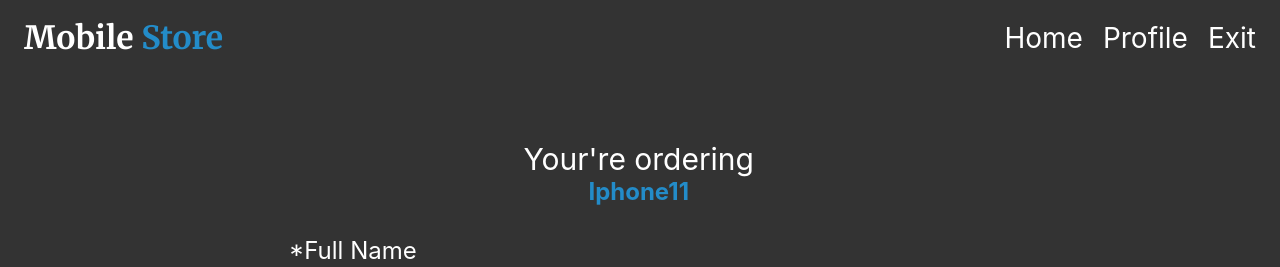
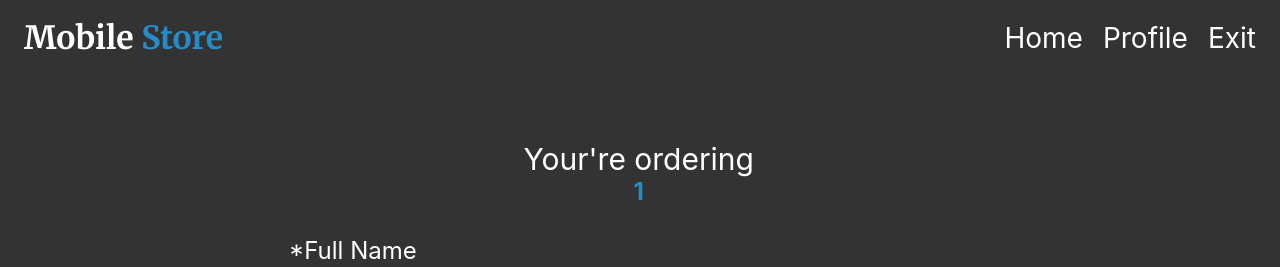
Before and after one commit to MateuszMalec1611/TSC-React-Mobile-Store, a React (Create React App) app: page /form/1 in a window 1280 px wide. Shown: the top 267 px of the page. Built offline with nearby package versions, Linux system fonts and the light colour scheme.

Commit message:
feat: correction for form

```diff
--- a/src/MobileStore.tsx
+++ b/src/MobileStore.tsx
@@ -22,7 +22,7 @@
                     <Route path="/product/:productName">
                         <ProductDetail />
                     </Route>
-                    <Route path="/form">
+                    <Route path="/form/:productName">
                         <OrderForm />
                     </Route>
                 </Layout>
--- a/src/pages/FormOrder/FormOrder.tsx
+++ b/src/pages/FormOrder/FormOrder.tsx
@@ -1,4 +1,6 @@
 import React from 'react';
+import { useParams } from 'react-router-dom';
+import { ParamTypes } from '@pages/ProductDetail/ProductDetail';
 import { motion } from 'framer-motion';
 import pageTransitionFM from '@pages/pageTransition';
 import Button from '@components/Ui/Button/Button';
@@ -9,6 +11,8 @@
     /^(([^<>()[\]\\.,;:\s@"]+(\.[^<>()[\]\\.,;:\s@"]+)*)|(".+"))@((\[[0-9]{1,3}\.[0-9]{1,3}\.[0-9]{1,3}\.[0-9]{1,3}\])|(([a-zA-Z\-0-9]+\.)+[a-zA-Z]{2,}))$/;
 
 const OrderForm: React.FC = () => {
+    const { productName } = useParams<ParamTypes>();
+
     const {
         value: nameValue,
         handleValue: handleNameValue,
@@ -54,7 +58,7 @@
         <motion.div {...pageTransitionFM} className={styles.formOrder}>
             <article>
                 <p>Your're ordering</p>
-                <h2>Iphone11</h2>
+                <h2>{productName}</h2>
             </article>
             <form onSubmit={handleSubmit}>
                 <label htmlFor="fullname">
--- a/src/pages/ProductDetail/ProductDetail.tsx
+++ b/src/pages/ProductDetail/ProductDetail.tsx
@@ -7,7 +7,7 @@
 import styles from './ProductDetail.module.css';
 import { useEffect } from 'react';
 import { GetProductDetail } from '@store/Services/MobileStore.services';
-interface ParamTypes {
+export interface ParamTypes {
     productName: string;
 }
 
@@ -21,7 +21,7 @@
         dispatch(GetProductDetail(productName));
     }, [dispatch, productName]);
 
-    const handleForm = () => history.push('/form');
+    const handleForm = () => history.push(`/form/${productName}`);
 
     return (
         <motion.div {...pageTransitionFM} className={styles.productDetail}>
```
